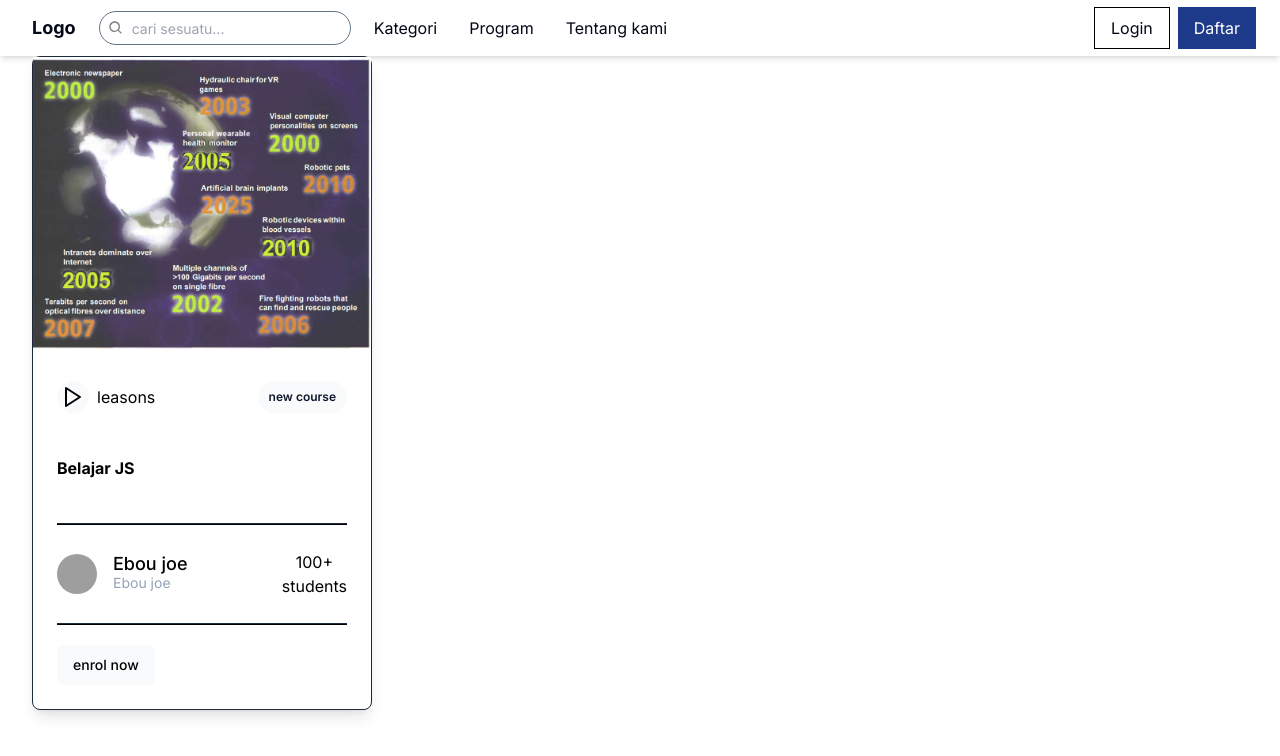
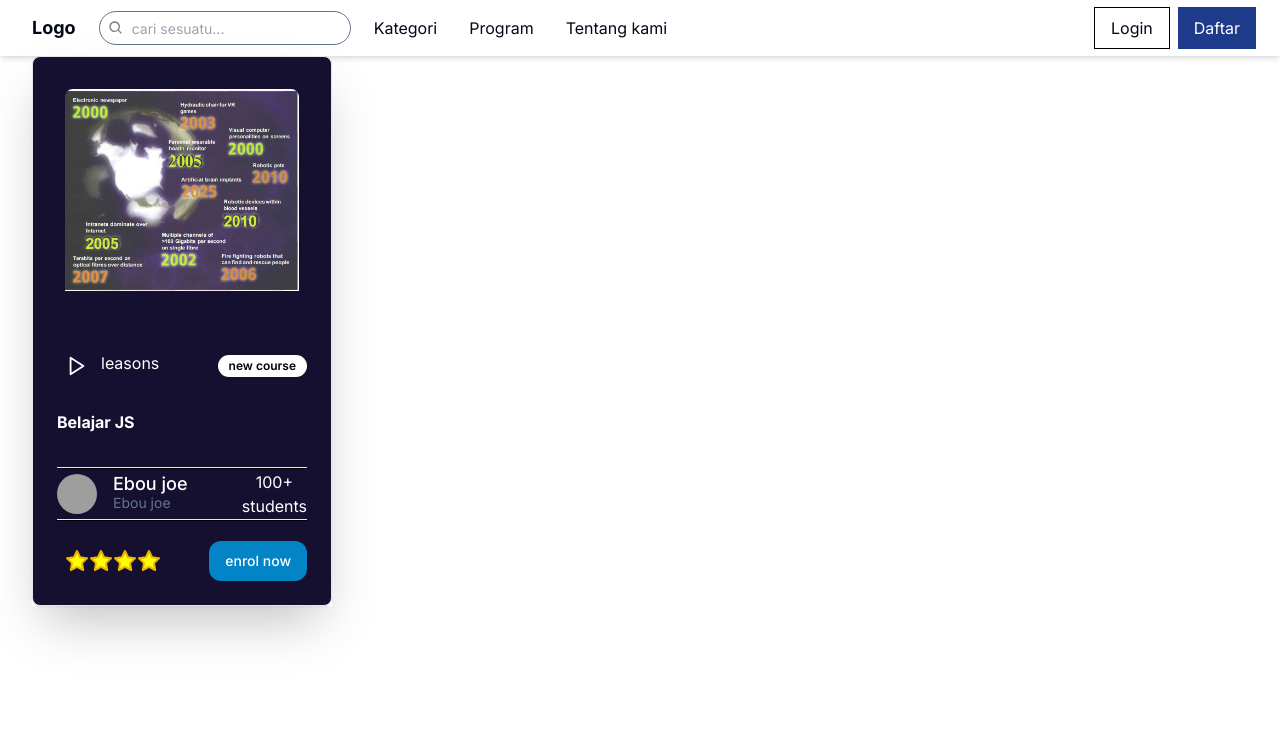
Before and after one commit to pampam01/online_learning_platform, a Next.js app: page / in a window 1280 px wide. Shown: the top 756 px of the page. Built offline with nearby package versions, Linux system fonts and the light colour scheme; grey boxes are pictures that could not be loaded.

Commit message:
add animation with card used frammer-motion

```diff
--- a/app/page.tsx
+++ b/app/page.tsx
@@ -1,10 +1,6 @@
 import CardComponent from "@/components/Card";
 
 const Page = () => {
-  return (
-    <div>
-      <CardComponent />
-    </div>
-  );
+  return <CardComponent />;
 };
 export default Page;
--- a/components/Card.tsx
+++ b/components/Card.tsx
@@ -1,3 +1,4 @@
+"use client";
 import {
   Card,
   CardHeader,
@@ -8,42 +9,67 @@ import {
 } from "@/components/ui/card";
 import Image from "next/image";
 import Gambar from "@/public/images/contoh.png";
-import { Play } from "lucide-react";
+import { Play, Star, StarHalf } from "lucide-react";
 import { Badge } from "./ui/badge";
 import { Avatar, AvatarFallback, AvatarImage } from "./ui/avatar";
 import { Button } from "./ui/button";
+import { fadeIn } from "@/utils/motion";
+import { Tilt } from "react-tilt";
 
 type CardProps = () => any;
-interface ImageProps {
-  src: string;
-  alt: string;
-  width: string;
-}
+
+// const defaultOptions = {
+//   reverse: false, // reverse the tilt direction
+//   max: 35, // max tilt rotation (degrees)
+//   perspective: 10000, // Transform perspective, the lower the more extreme the tilt gets.
+//   scale: 1.1, // 2 = 200%, 1.5 = 150%, etc..
+//   speed: 100, // Speed of the enter/exit transition
+//   transition: true, // Set a transition on enter/exit.
+//   axis: null, // What axis should be disabled. Can be X or Y.
+//   reset: true, // If the tilt effect has to be reset on exit.
+//   easing: "cubic-bezier(.03,.98,.52,.99)", // Easing on enter/exit.
+// };
 const CardComponent: CardProps = () => {
   return (
-    <Card className="bg-white dark text-black w-full max-w-[340px] max-h-[800px] shadow-lg transform  hover:scale-105">
-      <Image src={Gambar} width={340} height={68} alt="Gambar" />
+    <div className="inline-block max-w-[300px] max-h-[800px] shadow-2xl transform  hover:scale-105 ">
+      <Card className=" bg-[#151030] text-white ">
+        <Tilt>
+          <div className="flex p-8">
+            <Image
+              src={Gambar}
+              width={270}
+              height={68}
+              alt="Gambar"
+              className="overflow-hidden rounded-tl-lg rounded-tr-lg"
+            />
+          </div>
           <CardContent className="flex flex-col gap-10 pt-8">
             <div className="flex justify-between">
-          <div className="flex gap-2 h-8 items-center justify-center">
-            <div className="w-8 h-full rounded-full grid place-items-center bg-primary">
-              <Play />
+              <div className="flex gap-1 h-4 items-center justify-center">
+                <div className="w-10 h-full rounded-full grid place-items-center ">
+                  <Play size={22} />
                 </div>
                 <span>leasons</span>
               </div>
-          <Badge variant={"default"}>new course</Badge>
+              <Badge className="bg-white text-black">new course</Badge>
             </div>
-        <b className="text-1xl leading-[30px] inline-block">Belajar JS</b>
-        <div className="h-[98px]">
+            <b className="text-1xl leading-[10px] inline-block">Belajar JS</b>
+            <div className="h-[50px]">
               <hr className="bg-black h-0.5" />
               <div className="flex justify-between items-center h-full">
                 <div className="flex items-center space-x-4">
                   <Avatar>
-                <AvatarImage src="https://github.com/shadcn.png" alt="Gambar" />
+                    <AvatarImage
+                      src="https://github.com/shadcn.png"
+                      alt="Gambar"
+                    />
                     <AvatarFallback>OM</AvatarFallback>
                   </Avatar>
                   <div>
-                <p className="text-lg font-medium leading-none"> Ebou joe</p>
+                    <p className="text-lg font-medium leading-none">
+                      {" "}
+                      Ebou joe
+                    </p>
                     <p className="text-sm text-muted-foreground "> Ebou joe</p>
                   </div>
                 </div>
@@ -56,9 +82,20 @@ const CardComponent: CardProps = () => {
             </div>
           </CardContent>
           <CardFooter className="flex justify-between">
-        <Button className="text-black bg-primary ">enrol now</Button>
+            <div className="mx-2 flex">
+              <Star fill="#ff0" className="cursor-pointer text-yellow-500" />
+              <Star fill="#ff0" className="cursor-pointer text-yellow-500" />
+              <Star fill="#ff0" className="cursor-pointer text-yellow-500" />
+              <Star fill="#ff0" className="cursor-pointer text-yellow-500" />
+            </div>
+
+            <Button className="text-white bg-sky-600 rounded-xl">
+              enrol now
+            </Button>
           </CardFooter>
+        </Tilt>
       </Card>
+    </div>
   );
 };
 
--- a/package.json
+++ b/package.json
@@ -25,7 +25,10 @@
     "react-dom": "^18",
     "react-icons": "^4.11.0",
     "tailwind-merge": "^1.14.0",
-    "tailwindcss-animate": "^1.0.7"
+    "tailwindcss-animate": "^1.0.7",
+    "react-tilt": "^1.0.2",
+    "framer-motion": "^10.13.0",
+    "maath": "^0.7.0"
   },
   "devDependencies": {
     "@types/node": "^20",
--- /dev/null
+++ b/utils/motion.ts
@@ -0,0 +1,101 @@
+export const textVariant = (delay: number): any => {
+  return {
+    hidden: {
+      y: -50,
+      opacity: 0,
+    },
+    show: {
+      y: 0,
+      opacity: 1,
+      transition: {
+        type: "spring",
+        duration: 1.25,
+        delay: delay,
+      },
+    },
+  };
+};
+
+export const fadeIn = (
+  direction: "left" | "right" | "up" | "down",
+  type: string,
+  delay: number,
+  duration: number
+): any => {
+  return {
+    hidden: {
+      x: direction === "left" ? 100 : direction === "right" ? -100 : 0,
+      y: direction === "up" ? 100 : direction === "down" ? -100 : 0,
+      opacity: 0,
+    },
+    show: {
+      x: 0,
+      y: 0,
+      opacity: 1,
+      transition: {
+        type: type,
+        delay: delay,
+        duration: duration,
+        ease: "easeOut",
+      },
+    },
+  };
+};
+
+export const zoomIn = (delay: number, duration: number): any => {
+  return {
+    hidden: {
+      scale: 0,
+      opacity: 0,
+    },
+    show: {
+      scale: 1,
+      opacity: 1,
+      transition: {
+        type: "tween",
+        delay: delay,
+        duration: duration,
+        ease: "easeOut",
+      },
+    },
+  };
+};
+
+export const slideIn = (
+  direction: string,
+  type: string,
+  delay: number,
+  duration: number
+): any => {
+  return {
+    hidden: {
+      x: direction === "left" ? "-100%" : direction === "right" ? "100%" : 0,
+      y: direction === "up" ? "100%" : direction === "down" ? "100%" : 0,
+    },
+    show: {
+      x: 0,
+      y: 0,
+      transition: {
+        type: type,
+        delay: delay,
+        duration: duration,
+        ease: "easeOut",
+      },
+    },
+  };
+};
+
+export const staggerContainer = (
+  staggerChildren: any,
+  delayChildren: number
+) => {
+  return {
+    hidden: {},
+    show: {
+      transition: {
+        staggerChildren: staggerChildren,
+        delayChildren: delayChildren || 0,
+      },
+    },
+  };
+};
```
Also changed, not shown: utils/styles.ts (added, +27 -0 lines), 1 other file (tests, documents, lock files or other folders). Lines whose indentation alone changed are shown as unchanged.
